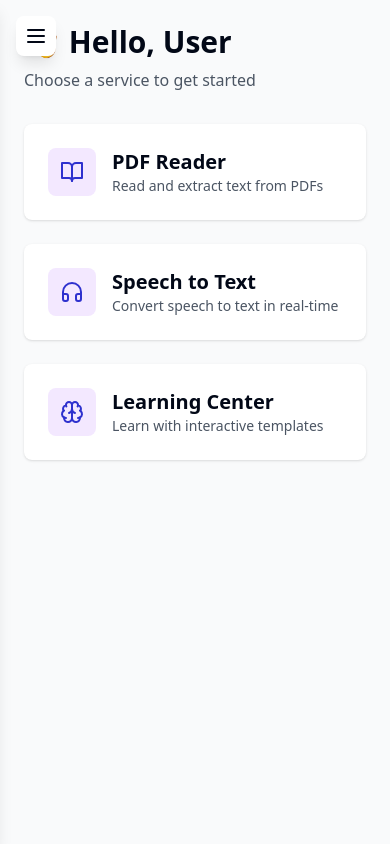
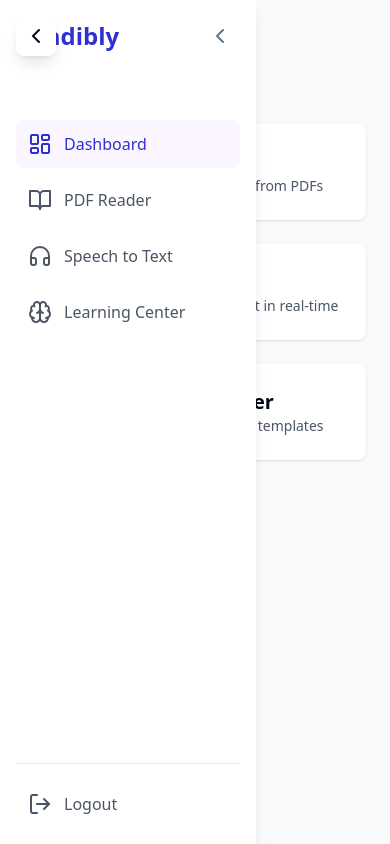
Before and after one commit to inRiza/readibly-frontend, a Next.js app: page /dashboard in a window 390 px wide. Built offline with nearby package versions, Linux system fonts and the light colour scheme.

Commit message:
feat: implement persistent sidebar state and enhance sidebar toggle functionality

```diff
--- a/src/components/DashboardLayout.tsx
+++ b/src/components/DashboardLayout.tsx
@@ -1,14 +1,25 @@
 'use client';
 
-import { useState } from 'react';
-import { Menu, X, BookOpen, Headphones, Brain, LogOut } from 'lucide-react';
+import { useState, useEffect } from 'react';
+import { Menu, ChevronLeft, BookOpen, Headphones, Brain, LogOut, ChevronRight, LayoutDashboard } from 'lucide-react';
 import Link from 'next/link';
 import { usePathname, useRouter } from 'next/navigation';
 import DesktopOnly from './DesktopOnly';
 import { useAuth } from '../contexts/AuthContext';
 
 export default function DashboardLayout({ children }: { children: React.ReactNode }) {
-  const [isSidebarOpen, setIsSidebarOpen] = useState(false);
+  const [isSidebarOpen, setIsSidebarOpen] = useState(() => {
+    if (typeof window !== 'undefined') {
+      const savedState = localStorage.getItem('sidebarState');
+      return savedState ? JSON.parse(savedState) : true;
+    }
+    return true;
+  });
+
+  useEffect(() => {
+    localStorage.setItem('sidebarState', JSON.stringify(isSidebarOpen));
+  }, [isSidebarOpen]);
+
   const pathname = usePathname();
   const router = useRouter();
   const { logout } = useAuth();
@@ -30,85 +41,110 @@ export default function DashboardLayout({ children }: { children: React.ReactNod
           onClick={() => setIsSidebarOpen(!isSidebarOpen)}
           className="fixed top-4 left-4 z-50 p-2 rounded-lg bg-white shadow-lg md:hidden"
         >
-          {isSidebarOpen ? <X className="h-6 w-6" /> : <Menu className="h-6 w-6" />}
+          {isSidebarOpen ? <ChevronLeft className="h-6 w-6" /> : <Menu className="h-6 w-6" />}
         </button>
 
         {/* Sidebar */}
         <div
-          className={`fixed inset-y-0 left-0 z-40 w-64 bg-white shadow-lg transform ${
-            isSidebarOpen ? 'translate-x-0' : '-translate-x-full'
-          } md:translate-x-0 transition-transform duration-200 ease-in-out`}
+          className={`fixed inset-y-0 left-0 z-40 bg-white shadow-lg transform ${
+            isSidebarOpen ? 'w-64' : 'w-20'
+          } transition-all duration-300 ease-in-out`}
         >
           <div className="flex flex-col h-full p-4">
-            <div className="flex items-center justify-center mb-8">
-              <h1 className="text-2xl font-bold text-[#2e31ce]">Readibly</h1>
+            <div className="flex items-center justify-between mb-8">
+              <h1 className={`text-2xl font-bold text-[#2e31ce] ${!isSidebarOpen && 'md:hidden'}`}>Readibly</h1>
+              <button
+                onClick={() => setIsSidebarOpen(false)}
+                className={`p-2 rounded-lg ${!isSidebarOpen && 'md:hidden'}`}
+              >
+                <ChevronLeft className="h-6 w-6 text-muted-foreground" />
+              </button>
             </div>
 
-            <nav className="flex-1 space-y-2">
+            {!isSidebarOpen && (
+              <button
+                onClick={() => setIsSidebarOpen(true)}
+                className="absolute right-0 left-0 pl-6 p-1 rounded-md hidden md:block"
+              >
+                <ChevronRight className="h-7 w-7 text-muted-foreground" />
+              </button>
+            )}
+
+            <nav className="top-4 flex-1 space-y-2 mt-8">
               <Link
                 href="/dashboard"
-                className={`flex items-center space-x-3 p-3 rounded-lg transition-colors ${
+                className={`flex items-center p-3 rounded-lg transition-colors ${
                   isActive('/dashboard')
                     ? 'bg-purple-50 text-[#2e31ce]'
                     : 'text-gray-600 hover:bg-gray-50'
                 }`}
               >
-                <BookOpen className="h-5 w-5" />
-                <span>Dashboard</span>
+                <LayoutDashboard className={`${isSidebarOpen ? 'h-6 w-6' : 'h-7 w-7'}`} />
+                <span className={`ml-3 ${!isSidebarOpen && 'md:hidden'}`}>Dashboard</span>
               </Link>
 
               <Link
                 href="/reader"
-                className={`flex items-center space-x-3 p-3 rounded-lg transition-colors ${
+                className={`flex items-center p-3 rounded-lg transition-colors ${
                   isActive('/reader')
                     ? 'bg-purple-50 text-[#2e31ce]'
                     : 'text-gray-600 hover:bg-gray-50'
                 }`}
               >
-                <BookOpen className="h-5 w-5" />
-                <span>PDF Reader</span>
+                <BookOpen className={`${isSidebarOpen ? 'h-6 w-6' : 'h-7 w-7'}`} />
+                <span className={`ml-3 ${!isSidebarOpen && 'md:hidden'}`}>PDF Reader</span>
               </Link>
 
               <Link
                 href="/speech-to-text"
-                className={`flex items-center space-x-3 p-3 rounded-lg transition-colors ${
+                className={`flex items-center p-3 rounded-lg transition-colors ${
                   isActive('/speech-to-text')
                     ? 'bg-purple-50 text-[#2e31ce]'
                     : 'text-gray-600 hover:bg-gray-50'
                 }`}
               >
-                <Headphones className="h-5 w-5" />
-                <span>Speech to Text</span>
+                <Headphones className={`${isSidebarOpen ? 'h-6 w-6' : 'h-7 w-7'}`} />
+                <span className={`ml-3 ${!isSidebarOpen && 'md:hidden'}`}>Speech to Text</span>
               </Link>
 
               <Link
                 href="/learn"
-                className={`flex items-center space-x-3 p-3 rounded-lg transition-colors ${
+                className={`flex items-center p-3 rounded-lg transition-colors ${
                   isActive('/learn')
                     ? 'bg-purple-50 text-[#2e31ce]'
                     : 'text-gray-600 hover:bg-gray-50'
                 }`}
               >
-                <Brain className="h-5 w-5" />
-                <span>Learning Center</span>
+                <Brain className={`${isSidebarOpen ? 'h-6 w-6' : 'h-7 w-7'}`} />
+                <span className={`ml-3 ${!isSidebarOpen && 'md:hidden'}`}>Learning Center</span>
               </Link>
             </nav>
 
-            <div className="pt-4 border-t border-gray-200">
+            <div className={`pt-4 border-t border-gray-200 ${!isSidebarOpen && 'md:hidden'}`}>
               <button
-                className="flex items-center space-x-3 p-3 rounded-lg text-gray-600 hover:bg-gray-50 w-full transition-colors"
+                className={`flex items-center p-3 rounded-lg text-gray-600 hover:bg-gray-50 w-full transition-colors`}
                 onClick={handleLogout}
               >
-                <LogOut className="h-5 w-5" />
-                <span>Logout</span>
+                <LogOut className={`${isSidebarOpen ? 'h-6 w-6' : 'h-7 w-7'}`} />
+                <span className={`ml-3 ${!isSidebarOpen && 'md:hidden'}`}>Logout</span>
               </button>
             </div>
           </div>
         </div>
 
         {/* Main content */}
-        <div className="md:ml-64">
-          <main className="p-6">{children}</main>
+        <div className={`transition-all duration-300 ease-in-out ${isSidebarOpen ? 'md:ml-64' : 'md:ml-20'}`}>
+          <div className="p-6">
+            {!isSidebarOpen && (
+              <button
+                onClick={() => setIsSidebarOpen(true)}
+                className="fixed top-4 left-4 z-50 p-2 rounded-lg bg-white shadow-lg md:hidden"
+              >
+                <Menu className="h-6 w-6" />
+              </button>
+            )}
+            {children}
+          </div>
         </div>
       </div>
     </DesktopOnly>
```
